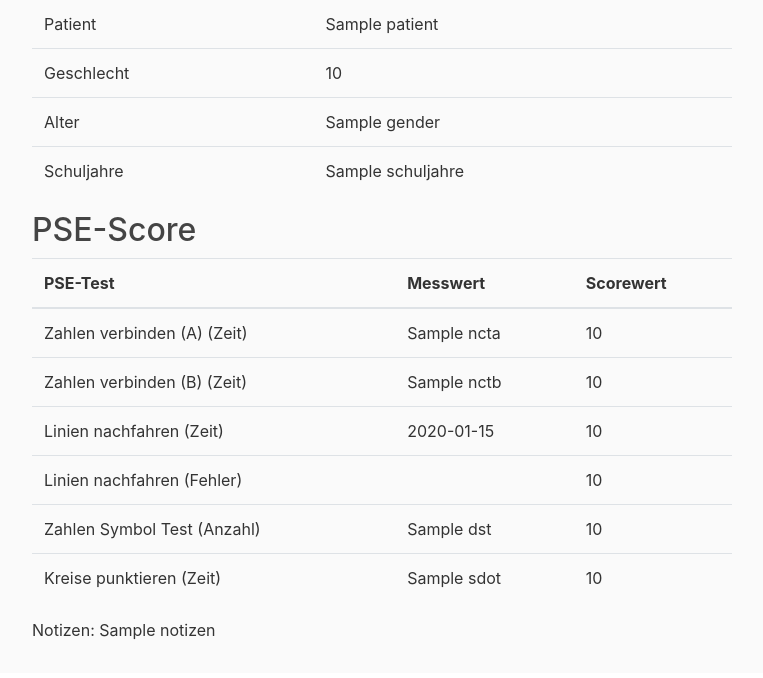
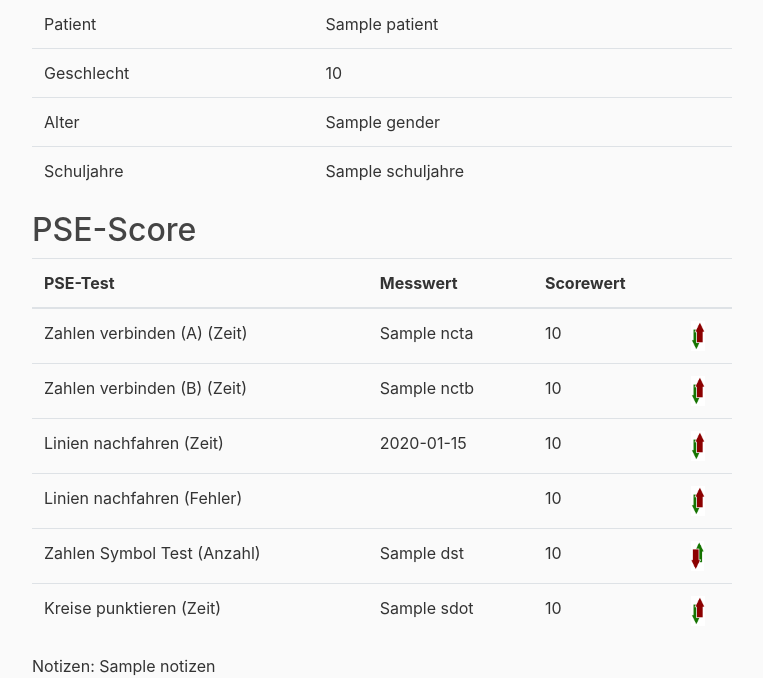
Before and after one commit to wuebbelt/Flask_Neurologie, a Flask app: template templates/ergebnisse.html in a window 1280 px wide. Shown: the part 127-805 px from the top of the page, without its empty margins (68-831 px from the left). Before the commit the page ends 767 px from the top, so only its background shows below. Run offline with Flask 2, Linux system fonts and the light colour scheme; the template is opened without the code that fills it: most values are stand-ins (such as "Sample title", 1, 10 or a date in 2020); some libraries are stand-ins or nearby versions.

Commit message:
Update ergebnisse.html

```diff
--- a/templates/ergebnisse.html
+++ b/templates/ergebnisse.html
@@ -33,6 +33,7 @@
         <th>PSE-Test</th>
         <th>Messwert</th>
         <th>Scorewert</th>
+        <th></th>
       </tr>
     </thead>
     <tbody>
@@ -40,31 +41,37 @@
         <td>Zahlen verbinden (A) (Zeit)</td>
         <td>{{ data["NCTA"]}} </td>
         <td>{{ data["NCTA_Score"]}} </td>
+        <td> <img src="/static/arrow1.png" alt="arrow"  height="30"></td>
       </tr>
       <tr>
         <td>Zahlen verbinden (B) (Zeit)</td>
         <td>{{ data["NCTB"]}} </td>
         <td>{{ data["NCTB_Score"]}} </td>
+        <td> <img src="/static/arrow1.png" alt="arrow"  height="30"></td>
       </tr>
       <tr>
         <td>Linien nachfahren (Zeit)</td>
         <td>{{ data["LTTTIME"]}}</td>
         <td>{{ data["LTTTIME_Score"]}}</td>
+        <td> <img src="/static/arrow1.png" alt="arrow"  height="30"></td>
       </tr>
       <tr>
         <td>Linien nachfahren (Fehler)</td>
         <td>{{ data["LTTERROR"]}} </td>
         <td>{{ data["LTTERROR_Score"]}} </td>
+        <td> <img src="/static/arrow1.png" alt="arrow"  height="30"></td>
       </tr>
       <tr>
         <td>Zahlen Symbol Test (Anzahl)</td>
         <td>{{ data["DST"]}} </td>
         <td>{{ data["DST_Score"]}}</td>
+        <td> <img src="/static/arrow2.png" alt="arrow"  height="30"></td>
       </tr>
       <tr>
         <td>Kreise punktieren (Zeit)</td>
         <td>{{ data["SDOT"]}} </td>
         <td>{{ data["SDOT_Score"]}}</td>
+        <td> <img src="/static/arrow1.png" alt="arrow"  height="30"></td>
       </tr>
     </tbody>
   </table>
```
